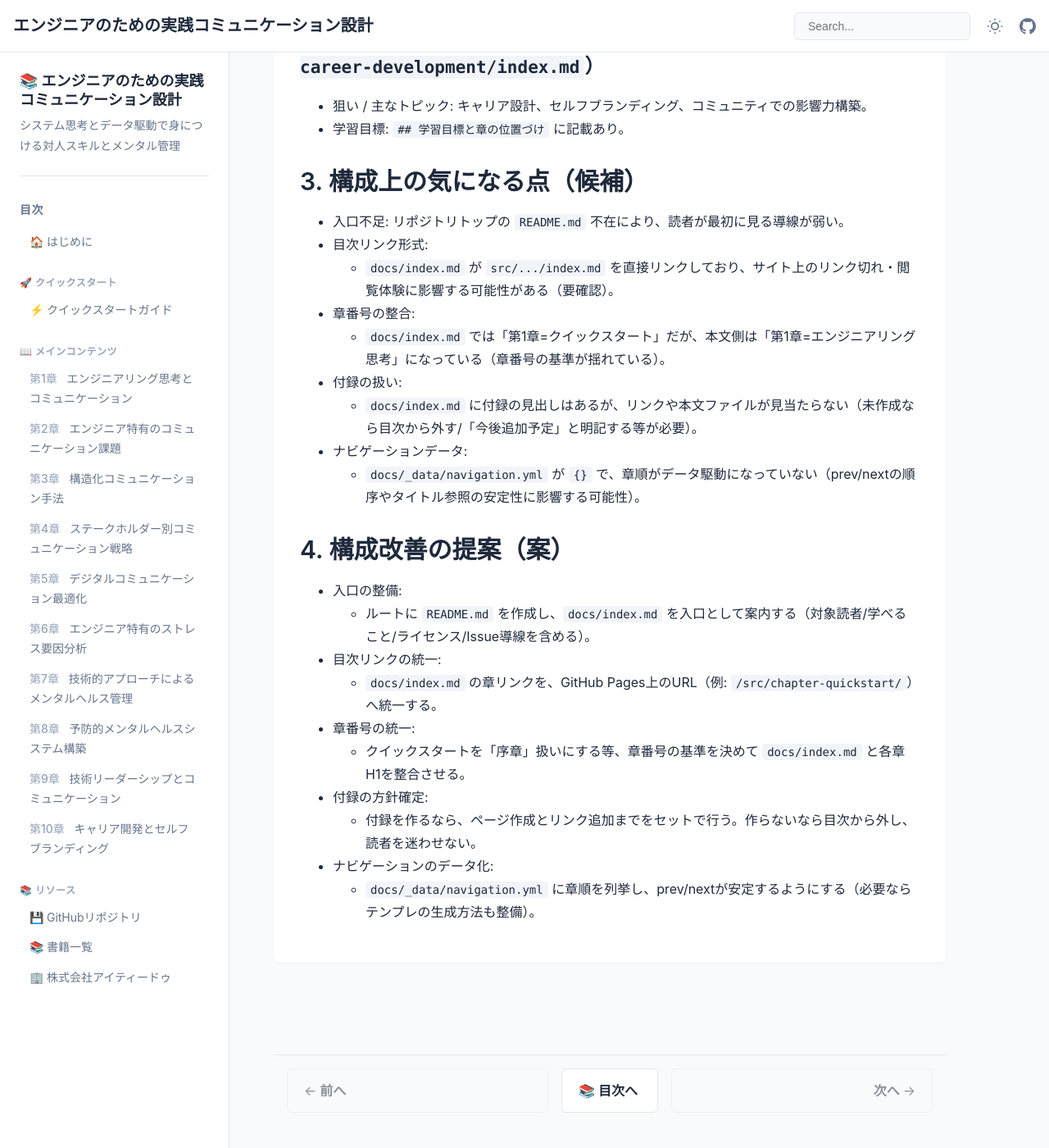
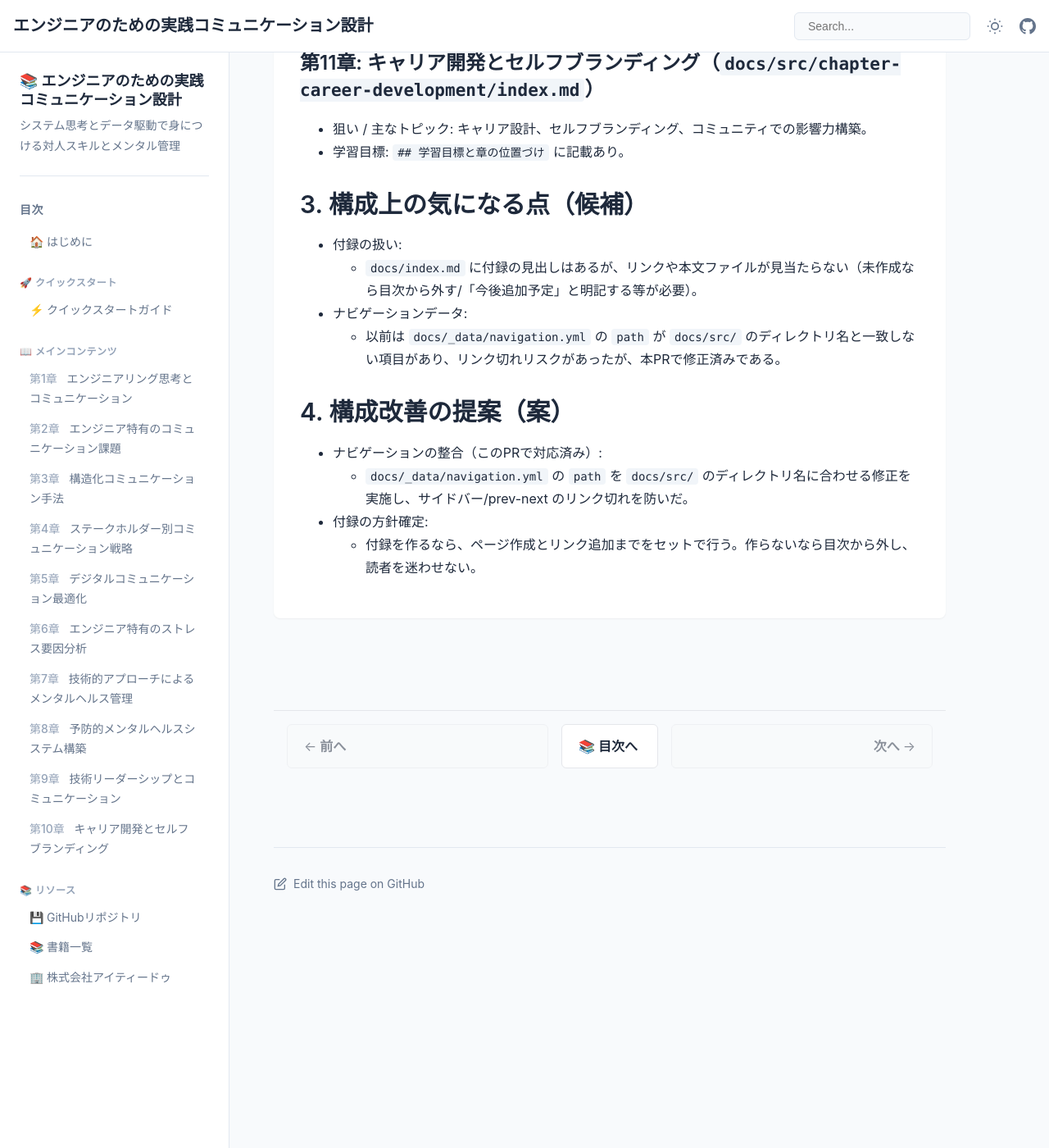
Before and after one commit to itdojp/IT-engineer-communication-book, a Jekyll site: the page built from docs/project-management/structure-review-round1.md, in a window 1280 px wide and 1400 px high, scrolled down 2572 px. Shown: the whole window at 82% size. Built offline with Jekyll 4.4.1, drawn with Linux system fonts in a browser that asks for light colours; our own code applies the rules of GitHub Pages for plain Markdown files; some of the changed text lies outside the part shown.

Commit message:
Stage2: navigation.ymlのパス不整合を修正 (#77)
* Stage2: navigation.ymlのパス不整合を修正

* docs: update structure review after nav fix

```diff
--- a/docs/_data/navigation.yml
+++ b/docs/_data/navigation.yml
@@ -4,7 +4,7 @@ introduction:
 
 chapters:
   - title: エンジニアリング思考とコミュニケーション
-    path: /src/chapter-engineering-コミュニケーション/
+    path: /src/chapter-engineering-communication/
   - title: エンジニア特有のコミュニケーション課題
     path: /src/chapter-communication-challenges/
   - title: 構造化コミュニケーション手法
--- a/docs/project-management/structure-review-round1.md
+++ b/docs/project-management/structure-review-round1.md
@@ -12,8 +12,9 @@
 - 想定読者: `docs/index.md` より、対人スキルに課題を感じる初級〜初中級エンジニア（「システム思考とデータ駆動で身につける」前提）。
 - 本書のゴール: コミュニケーションを「再現可能な設計・運用」として扱い、技術説明・調整・メンタル管理までを体系化する（`docs/index.md` より）。
 - 入口（読者導線）の現状:
-  - リポジトリトップに `README.md` が存在しないため、GitHub上の入口が弱い。
-  - `docs/index.md` の目次リンクが `src/.../index.md`（Markdownファイル）を直接参照しており、GitHub Pages上で意図通りに遷移するか要確認（通常は生成後URLへのリンクに統一したい）。
+  - リポジトリトップの `README.md` からオンライン版（GitHub Pages）と目次に誘導できる。
+  - `docs/index.md` の章リンクは `src/.../` に統一されており、GitHub Pages のURL構造と整合している。
+  - 一方で、以前は `docs/_data/navigation.yml` 側に実体と一致しないパスが含まれており、サイドバー/prev-next のリンク切れリスクがあったが、本PRで修正済みである。
 
 ## 2. 現状の章構成サマリ
 
@@ -63,25 +64,14 @@
 
 ## 3. 構成上の気になる点（候補）
 
-- 入口不足: リポジトリトップの `README.md` 不在により、読者が最初に見る導線が弱い。
-- 目次リンク形式:
-  - `docs/index.md` が `src/.../index.md` を直接リンクしており、サイト上のリンク切れ・閲覧体験に影響する可能性がある（要確認）。
-- 章番号の整合:
-  - `docs/index.md` では「第1章=クイックスタート」だが、本文側は「第1章=エンジニアリング思考」になっている（章番号の基準が揺れている）。
 - 付録の扱い:
   - `docs/index.md` に付録の見出しはあるが、リンクや本文ファイルが見当たらない（未作成なら目次から外す/「今後追加予定」と明記する等が必要）。
 - ナビゲーションデータ:
-  - `docs/_data/navigation.yml` が `{}` で、章順がデータ駆動になっていない（prev/nextの順序やタイトル参照の安定性に影響する可能性）。
+  - 以前は `docs/_data/navigation.yml` の `path` が `docs/src/` のディレクトリ名と一致しない項目があり、リンク切れリスクがあったが、本PRで修正済みである。
 
 ## 4. 構成改善の提案（案）
 
-- 入口の整備:
-  - ルートに `README.md` を作成し、`docs/index.md` を入口として案内する（対象読者/学べること/ライセンス/Issue導線を含める）。
-- 目次リンクの統一:
-  - `docs/index.md` の章リンクを、GitHub Pages上のURL（例: `/src/chapter-quickstart/`）へ統一する。
-- 章番号の統一:
-  - クイックスタートを「序章」扱いにする等、章番号の基準を決めて `docs/index.md` と各章H1を整合させる。
+- ナビゲーションの整合（このPRで対応済み）:
+  - `docs/_data/navigation.yml` の `path` を `docs/src/` のディレクトリ名に合わせる修正を実施し、サイドバー/prev-next のリンク切れを防いだ。
 - 付録の方針確定:
   - 付録を作るなら、ページ作成とリンク追加までをセットで行う。作らないなら目次から外し、読者を迷わせない。
-- ナビゲーションのデータ化:
-  - `docs/_data/navigation.yml` に章順を列挙し、prev/nextが安定するようにする（必要ならテンプレの生成方法も整備）。
```
